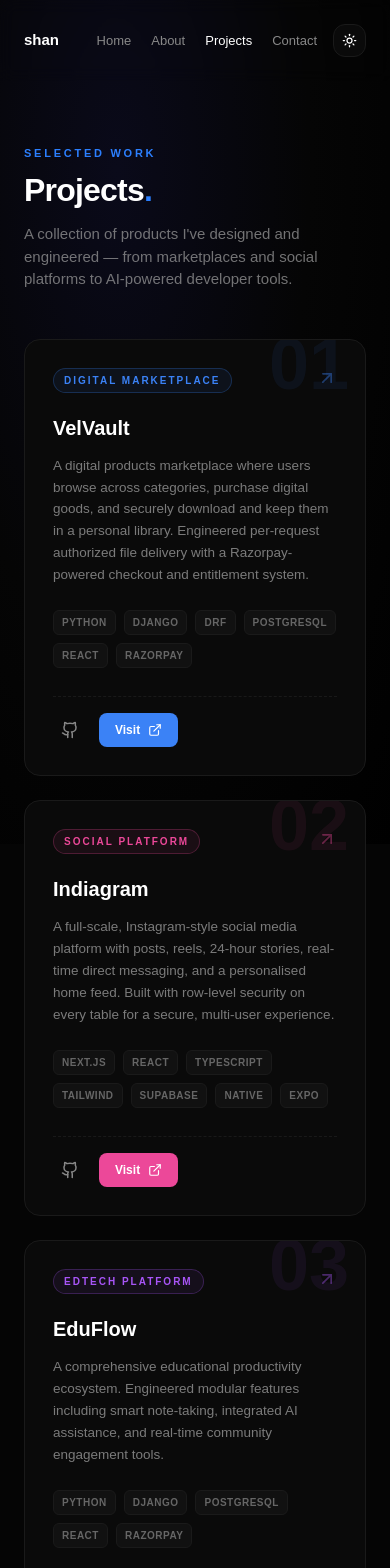
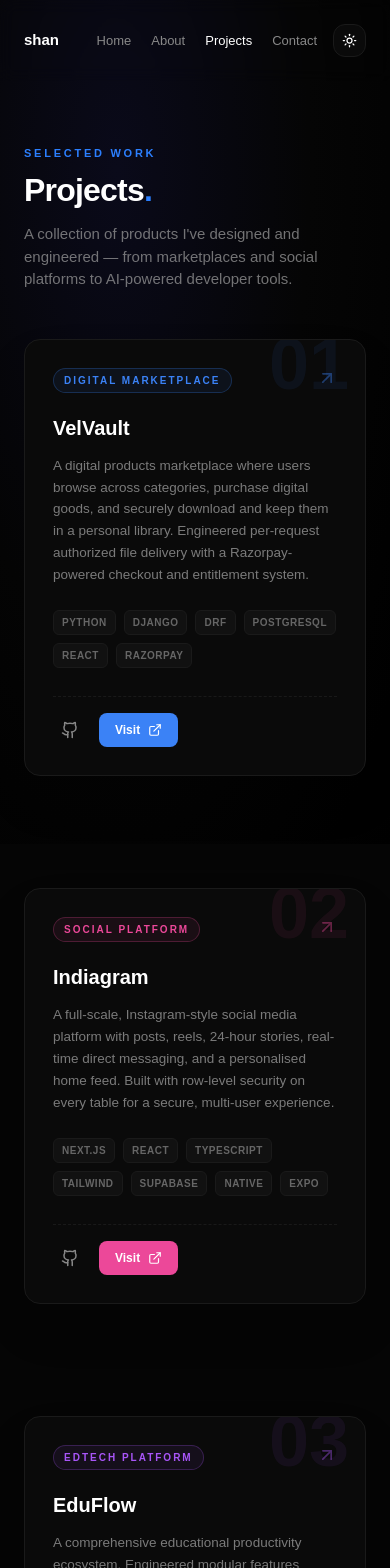
Before and after one commit to muhammedshann/muhammed-shan-portfolio, a React (Vite) app in the folder muhammed-shan-portfolio/: page /projects in a window 390 px wide. Shown: the top 1568 px of the page. Built offline with nearby package versions, Linux system fonts and the light colour scheme.

Commit message:
feat(ui): implement responsive project card component with hover effects and mobile stacking layout

```diff
--- a/muhammed-shan-portfolio/Pages/Projects.jsx
+++ b/muhammed-shan-portfolio/Pages/Projects.jsx
@@ -4,106 +4,18 @@ import Footer from '../src/Components/Footer';
 import { useTheme } from '../src/useTheme';
 import { ArrowUpRight, ExternalLink, Github } from 'lucide-react';
 
-const ProjectsPage = () => {
-  const { isDarkMode } = useTheme();
-
-  const projects = [
-    {
-      title: "VelVault",
-      category: "Digital Marketplace",
-      accent: "#3b82f6",
-      description: "A digital products marketplace where users browse across categories, purchase digital goods, and securely download and keep them in a personal library. Engineered per-request authorized file delivery with a Razorpay-powered checkout and entitlement system.",
-      tags: ["Python", "Django", "DRF", "PostgreSQL", "React", "Razorpay"],
-      github: "https://github.com/shanmuhammedd03-web/velvault",
-      liveUrl: "https://velvault.vercel.app/"
-    },
-    {
-      title: "Indiagram",
-      category: "Social Platform",
-      accent: "#ec4899",
-      description: "A full-scale, Instagram-style social media platform with posts, reels, 24-hour stories, real-time direct messaging, and a personalised home feed. Built with row-level security on every table for a secure, multi-user experience.",
-      tags: ["Next.js", "React", "TypeScript", "Tailwind", "Supabase","Native", "expo"],
-      github: "https://github.com/shanmuhammedd03-web/indiagram",
-      liveUrl: "https://indiagram-six.vercel.app/"
-    },
-    {
-      title: "EduFlow",
-      category: "EdTech Platform",
-      accent: "#a855f7",
-      description: "A comprehensive educational productivity ecosystem. Engineered modular features including smart note-taking, integrated AI assistance, and real-time community engagement tools.",
-      tags: ["Python", "Django", "PostgreSQL", "React", "Razorpay"],
-      github: "https://github.com/muhammedshann/EduFlow.git",
-      liveUrl: "https://fresheasy.online/"
-    },
-    {
-      title: "Fresh Easy",
-      category: "E-Commerce",
-      accent: "#10b981",
-      description: "Architected a full-scale E-commerce platform managing the complete order lifecycle—from secure Razorpay payment integration to dynamic inventory management.",
-      tags: ["Python", "Django", "PostgreSQL", "Razorpay", "Tailwind"],
-      github: "https://github.com/muhammedshann/fresheasy.git",
-      liveUrl: ""
-    },
-    {
-      title: "Echo Note",
-      category: "AI Transcription",
-      accent: "#06b6d4",
-      description: "A specialized AI-driven transcription service. Implemented OpenAI Whisper for high-precision, real-time speech-to-text conversion with a focus on low-latency processing.",
-      tags: ["Python", "Django", "React", "OpenAI", "PostgreSQL"],
-      github: "https://github.com/muhammedshann/echo-note",
-      liveUrl: ""
-    },
-    {
-      title: "WhereIsMyMenu",
-      category: "Restaurant Tech",
-      accent: "#f59e0b",
-      description: "A modern restaurant discovery and digital menu platform that helps users instantly access restaurant menus, explore dishes, and improve the dining experience through a clean and responsive interface.",
-      tags: ["React", "Node.js", "JavaScript", "MongoDB", "Express", "REST API", "UI/UX"],
-      github: "https://github.com/muhammedshann/whereismymenu",
-      liveUrl: "https://whereismymenu.muhammedshan.info"
-    },
-    {
-      title: "Findiff",
-      category: "Developer Tool",
-      accent: "#8b5cf6",
-      description: "An AI powered Git commit message generator designed for developers. Built a professional CLI tool that analyzes staged Git changes and generates clean, conventional commit messages.",
-      tags: ["Node.js", "JavaScript", "CLI", "AI", "OpenAI", "Gemini", "NVIDIA", "Git"],
-      github: "https://github.com/muhammedshann/findiff",
-      liveUrl: "https://www.npmjs.com/package/findiff"
-    },
-  ];
-
+const ProjectCard = ({ project, index, isDarkMode, isMobile = false }) => {
   return (
-    <div className={`flex flex-col min-h-screen transition-colors duration-500 ${isDarkMode
-      ? 'text-[#a1a1a1] selection:bg-white selection:text-black'
-      : 'text-neutral-600 selection:bg-black selection:text-white'
-      } font-sans antialiased`}>
-
-      <Header />
-
-      <main className="flex-grow max-w-6xl mx-auto px-6 mt-16 md:mt-24 w-full mb-20">
-        {/* Section intro */}
-        <div className="mb-12">
-          <p className="text-[11px] uppercase tracking-[0.25em] font-bold text-blue-500 mb-3">
-            Selected Work
-          </p>
-          <h1 className={`text-[32px] md:text-[44px] font-bold leading-[1.05] tracking-tight transition-colors ${isDarkMode ? 'text-white' : 'text-black'
-            }`}>
-            Projects<span className="text-blue-500">.</span>
-          </h1>
-          <p className="mt-4 text-[15px] max-w-lg opacity-70">
-            A collection of products I've designed and engineered — from marketplaces and social platforms to AI-powered developer tools.
-          </p>
-        </div>
-
-        <div className="grid grid-cols-1 md:grid-cols-2 lg:grid-cols-3 gap-6">
-          {projects.map((project, index) => (
     <a
-              key={index}
       href={project.liveUrl || project.github}
       target="_blank"
       rel="noopener noreferrer"
-              className={`group relative overflow-hidden border rounded-2xl p-7 flex flex-col h-full transition-all duration-500 hover:-translate-y-1.5 ${isDarkMode
+      className={`group relative overflow-hidden border rounded-2xl p-7 flex flex-col h-full transition-all duration-500 ${
+        isMobile
+          ? 'shadow-2xl hover:scale-[1.01]'
+          : 'hover:-translate-y-1.5'
+      } ${
+        isDarkMode
           ? 'border-[#1a1a1a] bg-[#0a0a0a]'
           : 'border-neutral-200 bg-white shadow-sm'
       }`}
@@ -218,7 +130,134 @@ const ProjectsPage = () => {
         </span>
       </div>
     </a>
+  );
+};
+
+const ProjectsPage = () => {
+  const { isDarkMode } = useTheme();
+
+  const projects = [
+    {
+      title: "VelVault",
+      category: "Digital Marketplace",
+      accent: "#3b82f6",
+      description: "A digital products marketplace where users browse across categories, purchase digital goods, and securely download and keep them in a personal library. Engineered per-request authorized file delivery with a Razorpay-powered checkout and entitlement system.",
+      tags: ["Python", "Django", "DRF", "PostgreSQL", "React", "Razorpay"],
+      github: "https://github.com/shanmuhammedd03-web/velvault",
+      liveUrl: "https://velvault.vercel.app/"
+    },
+    {
+      title: "Indiagram",
+      category: "Social Platform",
+      accent: "#ec4899",
+      description: "A full-scale, Instagram-style social media platform with posts, reels, 24-hour stories, real-time direct messaging, and a personalised home feed. Built with row-level security on every table for a secure, multi-user experience.",
+      tags: ["Next.js", "React", "TypeScript", "Tailwind", "Supabase","Native", "expo"],
+      github: "https://github.com/shanmuhammedd03-web/indiagram",
+      liveUrl: "https://indiagram-six.vercel.app/"
+    },
+    {
+      title: "EduFlow",
+      category: "EdTech Platform",
+      accent: "#a855f7",
+      description: "A comprehensive educational productivity ecosystem. Engineered modular features including smart note-taking, integrated AI assistance, and real-time community engagement tools.",
+      tags: ["Python", "Django", "PostgreSQL", "React", "Razorpay"],
+      github: "https://github.com/muhammedshann/EduFlow.git",
+      liveUrl: "https://fresheasy.online/"
+    },
+    {
+      title: "Fresh Easy",
+      category: "E-Commerce",
+      accent: "#10b981",
+      description: "Architected a full-scale E-commerce platform managing the complete order lifecycle—from secure Razorpay payment integration to dynamic inventory management.",
+      tags: ["Python", "Django", "PostgreSQL", "Razorpay", "Tailwind"],
+      github: "https://github.com/muhammedshann/fresheasy.git",
+      liveUrl: ""
+    },
+    {
+      title: "Echo Note",
+      category: "AI Transcription",
+      accent: "#06b6d4",
+      description: "A specialized AI-driven transcription service. Implemented OpenAI Whisper for high-precision, real-time speech-to-text conversion with a focus on low-latency processing.",
+      tags: ["Python", "Django", "React", "OpenAI", "PostgreSQL"],
+      github: "https://github.com/muhammedshann/echo-note",
+      liveUrl: ""
+    },
+    {
+      title: "WhereIsMyMenu",
+      category: "Restaurant Tech",
+      accent: "#f59e0b",
+      description: "A modern restaurant discovery and digital menu platform that helps users instantly access restaurant menus, explore dishes, and improve the dining experience through a clean and responsive interface.",
+      tags: ["React", "Node.js", "JavaScript", "MongoDB", "Express", "REST API", "UI/UX"],
+      github: "https://github.com/muhammedshann/whereismymenu",
+      liveUrl: "https://whereismymenu.muhammedshan.info"
+    },
+    {
+      title: "Findiff",
+      category: "Developer Tool",
+      accent: "#8b5cf6",
+      description: "An AI powered Git commit message generator designed for developers. Built a professional CLI tool that analyzes staged Git changes and generates clean, conventional commit messages.",
+      tags: ["Node.js", "JavaScript", "CLI", "AI", "OpenAI", "Gemini", "NVIDIA", "Git"],
+      github: "https://github.com/muhammedshann/findiff",
+      liveUrl: "https://www.npmjs.com/package/findiff"
+    },
+  ];
+
+  return (
+    <div className={`flex flex-col min-h-screen transition-colors duration-500 ${isDarkMode
+      ? 'text-[#a1a1a1] selection:bg-white selection:text-black'
+      : 'text-neutral-600 selection:bg-black selection:text-white'
+      } font-sans antialiased`}>
+
+      <Header />
+
+      <main className="flex-grow max-w-6xl mx-auto px-6 mt-16 md:mt-24 w-full mb-20">
+        {/* Section intro */}
+        <div className="mb-12">
+          <p className="text-[11px] uppercase tracking-[0.25em] font-bold text-blue-500 mb-3">
+            Selected Work
+          </p>
+          <h1 className={`text-[32px] md:text-[44px] font-bold leading-[1.05] tracking-tight transition-colors ${isDarkMode ? 'text-white' : 'text-black'
+            }`}>
+            Projects<span className="text-blue-500">.</span>
+          </h1>
+          <p className="mt-4 text-[15px] max-w-lg opacity-70">
+            A collection of products I've designed and engineered — from marketplaces and social platforms to AI-powered developer tools.
+          </p>
+        </div>
+
+        {/* Desktop Grid Layout */}
+        <div className="hidden md:grid grid-cols-2 lg:grid-cols-3 gap-6">
+          {projects.map((project, index) => (
+            <ProjectCard
+              key={index}
+              project={project}
+              index={index}
+              isDarkMode={isDarkMode}
+            />
           ))}
+        </div>
+
+        {/* Mobile Stacking Card Deck Layout */}
+        <div className="block md:hidden">
+          {projects.map((project, index) => (
+            <div
+              key={index}
+              className="sticky w-full mb-28"
+              style={{
+                top: `calc(5rem + ${index * 16}px)`,
+                zIndex: index + 1,
+              }}
+            >
+              <ProjectCard
+                project={project}
+                index={index}
+                isDarkMode={isDarkMode}
+                isMobile={true}
+              />
+            </div>
+          ))}
+          {/* Spacer at the bottom so cards can scroll all the way up and stack */}
+          <div className="h-[45vh]" aria-hidden="true" />
         </div>
       </main>
 
--- a/muhammed-shan-portfolio/src/App.css
+++ b/muhammed-shan-portfolio/src/App.css
@@ -10,7 +10,7 @@
   margin: 0;
   padding: 0;
   font-family: 'Inter', -apple-system, sans-serif;
-  overflow-x: hidden;
+  overflow-x: clip;
 }
 
 /* Intro Centering */
```
Lines whose indentation alone changed are shown as unchanged.
